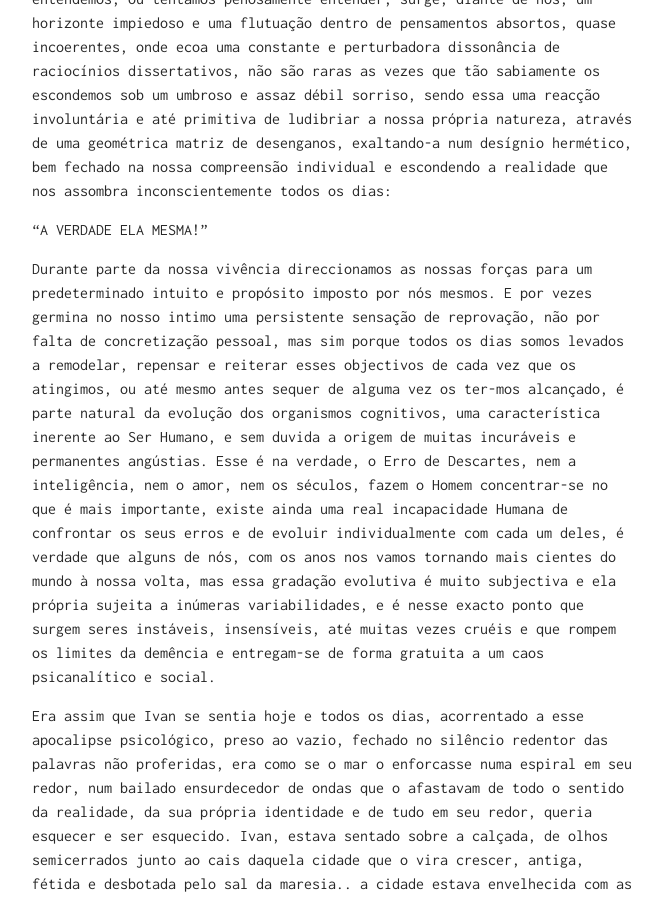
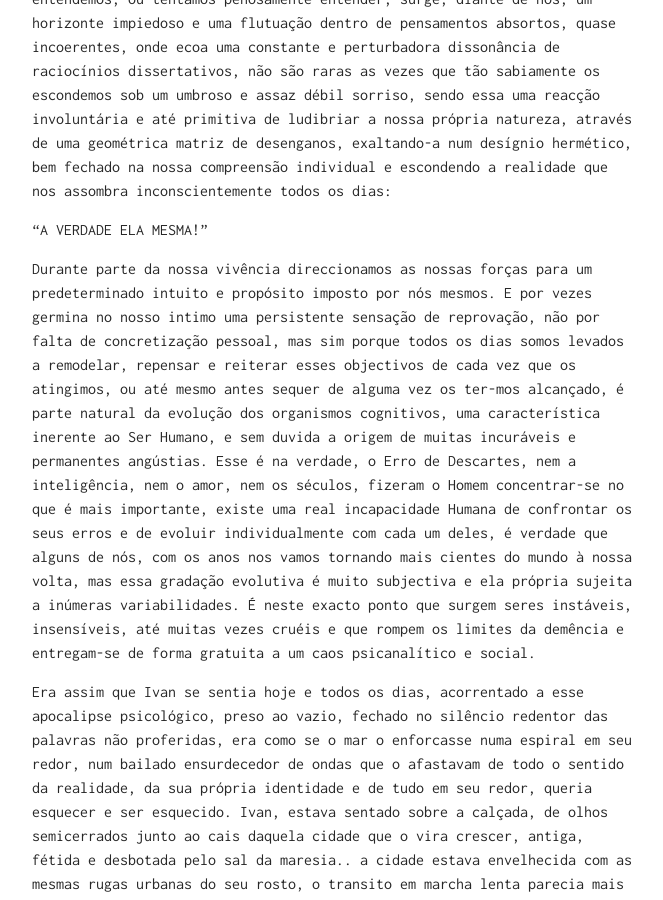
Before and after one commit to sorathpanzer/sorathpanzer.github.io, a Jekyll site: the page built from _posts/2001-05-03-incerteza.md, in a window 1280 px wide and 900 px high, scrolled down 483 px. Shown: the whole window, without its empty margins (308-971 px from the left). Built offline with Jekyll 4.4.1, drawn with Linux system fonts in a browser that asks for light colours.

Commit message:
Update 2001-05-03-incerteza.md

```diff
--- a/_posts/2001-05-03-incerteza.md
+++ b/_posts/2001-05-03-incerteza.md
@@ -20,7 +20,8 @@
 "A VERDADE ELA MESMA!"
 <p>                                                  </p>
 Durante parte da nossa vivência direccionamos as nossas forças para um predeterminado intuito e propósito imposto por nós mesmos.
-E por vezes germina no nosso intimo uma persistente sensação de reprovação, não por falta de concretização pessoal, mas sim porque todos os dias somos levados a remodelar, repensar e reiterar esses objectivos de cada vez que os atingimos, ou até mesmo antes sequer de alguma vez os ter-mos alcançado, é parte natural da evolução dos organismos cognitivos, uma característica inerente ao Ser Humano, e sem duvida a origem de muitas incuráveis e permanentes angústias. Esse é na verdade, o Erro de Descartes, nem a inteligência, nem o amor, nem os séculos, fazem o Homem concentrar-se no que é mais importante, existe ainda uma real incapacidade Humana de confrontar os seus erros e de evoluir individualmente com cada um deles, é verdade que alguns de nós, com os anos nos vamos tornando mais cientes do mundo à nossa volta, mas essa gradação evolutiva é muito subjectiva e ela própria sujeita a inúmeras variabilidades, e é nesse exacto ponto que surgem seres instáveis, insensíveis, até muitas vezes cruéis e que rompem os limites da demência e entregam-se de forma gratuita a um caos psicanalítico e social.
+E por vezes germina no nosso intimo uma persistente sensação de reprovação, não por falta de concretização pessoal, mas sim porque todos os dias somos levados a remodelar, repensar e reiterar esses objectivos de cada vez que os atingimos, ou até mesmo antes sequer de alguma vez os ter-mos alcançado, é parte natural da evolução dos organismos cognitivos, uma característica inerente ao Ser Humano, e sem duvida a origem de muitas incuráveis e permanentes angústias. Esse é na verdade, o Erro de Descartes, nem a inteligência, nem o amor, nem os séculos, fizeram o Homem concentrar-se no que é mais importante, existe uma real incapacidade Humana de confrontar os seus erros e de evoluir individualmente com cada um deles, é verdade que alguns de nós, com os anos nos vamos tornando mais cientes do mundo à nossa volta, mas essa gradação evolutiva é muito subjectiva e ela própria sujeita a inúmeras variabilidades.
+É neste exacto ponto que surgem seres instáveis, insensíveis, até muitas vezes cruéis e que rompem os limites da demência e entregam-se de forma gratuita a um caos psicanalítico e social.
 <p>                                                  </p>
 Era assim que Ivan se sentia hoje e todos os dias, acorrentado a esse apocalipse psicológico, preso ao vazio, fechado no silêncio redentor das palavras não proferidas, era como se o mar o enforcasse numa espiral em seu redor, num bailado ensurdecedor de ondas que o afastavam de todo o sentido da realidade, da sua própria identidade e de tudo em seu redor, queria esquecer e ser esquecido.
 Ivan, estava sentado sobre a calçada, de olhos semicerrados junto ao cais daquela cidade que o vira crescer, antiga, fétida e desbotada pelo sal da maresia.. a cidade estava envelhecida com as mesmas rugas urbanas do seu rosto, o transito em marcha lenta parecia mais um lar de idosos em suas cadeiras de roda ferrugentas, e os fumos industriais alastravam-se pelas ruas como um cancro que era potênciado pela reverência de um cigarro daquele mesmo instante, e que ardia em seus pulmões já secos e desfeitos.
```
